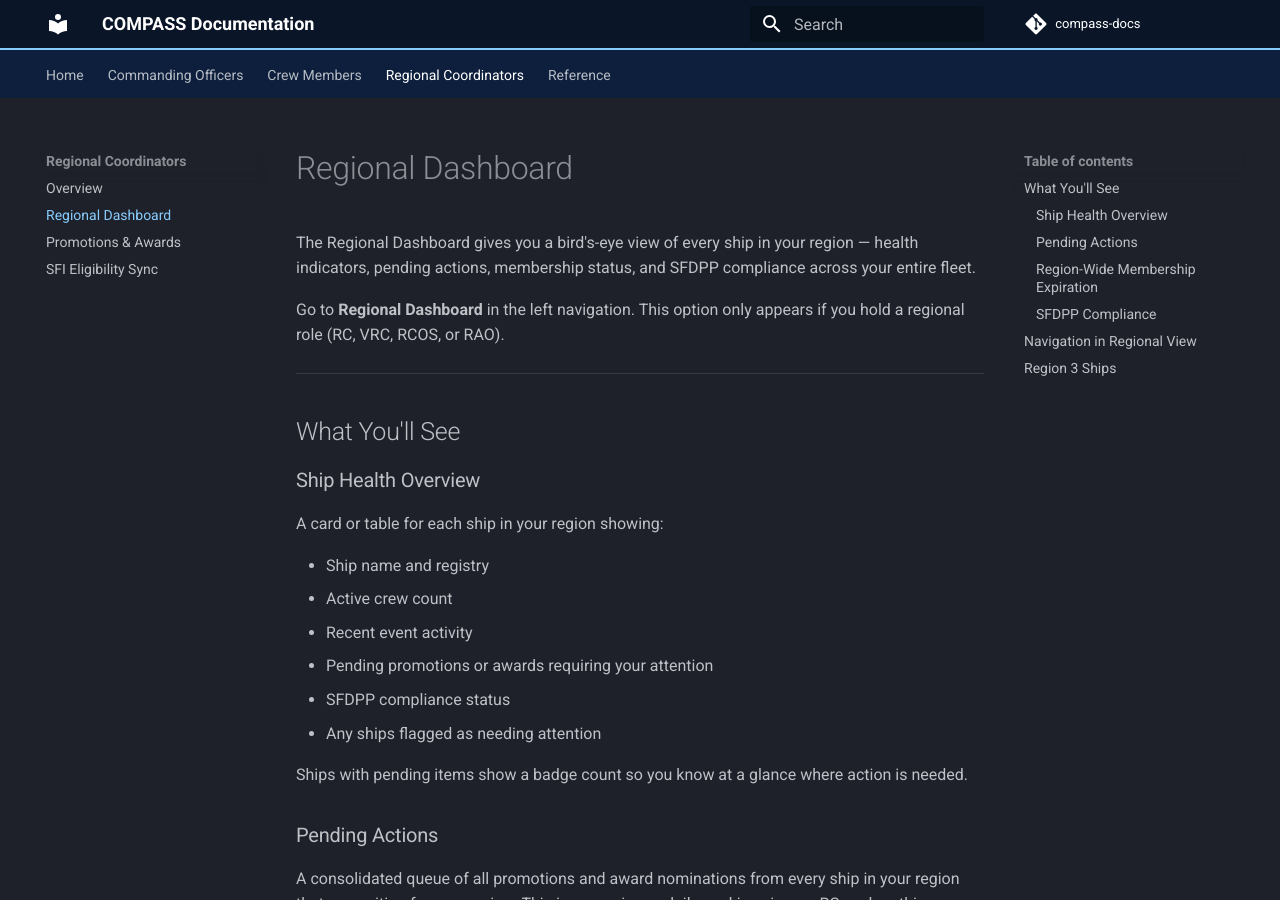
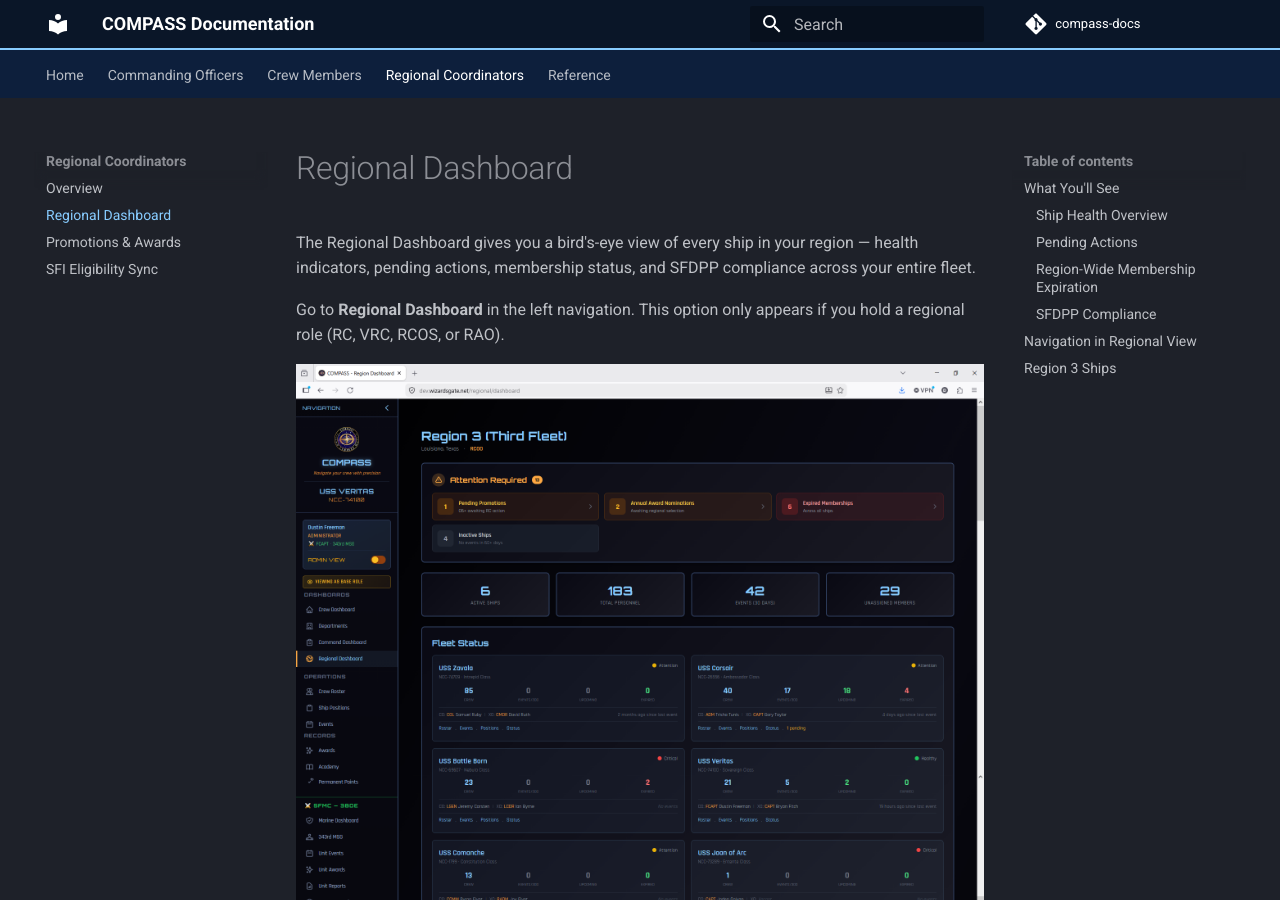
Before and after one commit to dwizard0/compass-docs, an MkDocs documentation site: the page built from docs/rc-guide/regional-dashboard.md, in a window 1280 px wide and 900 px high. Built offline with MkDocs 1.6.1 and Material for MkDocs 9.7.7, drawn with Linux system fonts in a browser that asks for light colours; comment, search, counter and statistics services are not loaded.

Commit message:
Add Regional Dashboard full-page screenshot

```diff
--- a/docs/rc-guide/regional-dashboard.md
+++ b/docs/rc-guide/regional-dashboard.md
@@ -3,6 +3,8 @@
 The Regional Dashboard gives you a bird's-eye view of every ship in your region — health indicators, pending actions, membership status, and SFDPP compliance across your entire fleet.
 
 Go to **Regional Dashboard** in the left navigation. This option only appears if you hold a regional role (RC, VRC, RCOS, or RAO).
+
+![Regional Dashboard](../img/Regional_Dashboard_full.png)
 
 ---
 
```
Also changed, not shown: docs/img/Regional_Dashboard_full.png (added).
